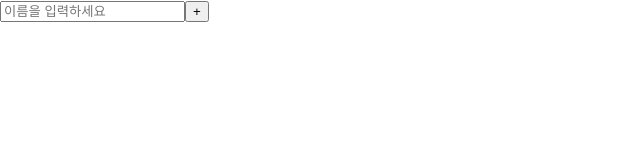
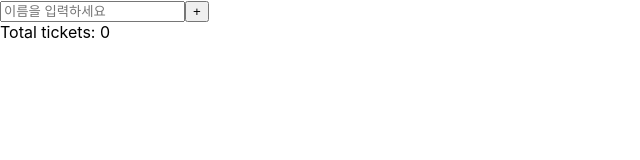
Before and after one commit to JaeHyunLee123/raffle-app, a React (Create React App) app: page / in a window 1280 px wide. Shown: the top 160 px of the page, without its empty margins (0-640 px from the left). Built offline with nearby package versions, Linux system fonts and the light colour scheme.

Commit message:
feat: show total tickets

```diff
--- a/src/App.tsx
+++ b/src/App.tsx
@@ -1,4 +1,4 @@
-import React from "react";
+import React, { useEffect, useState } from "react";
 import { useForm } from "react-hook-form";
 import { createRaffle, selectRaffle } from "./features/raffle/raffleSlice";
 import { useAppDispatch, useAppSelector } from "./app/hooks";
@@ -13,7 +13,15 @@ function App() {
   const dispatch = useAppDispatch();
   const raffleList = useAppSelector(selectRaffle);
 
-  console.log(raffleList);
+  const [totalTicket, setTotalTicket] = useState(0);
+
+  useEffect(() => {
+    let temp = 0;
+    raffleList.forEach((raffle) => {
+      temp += raffle.ticket;
+    });
+    setTotalTicket(temp);
+  }, [raffleList]);
 
   const onSubmit = ({ name }: RaffleForm) => {
     dispatch(createRaffle(name));
@@ -29,6 +37,9 @@ function App() {
         />
         <button>+</button>
       </form>
+      <div>
+        <span>Total tickets: {totalTicket}</span>
+      </div>
       <ul>
         {raffleList.map((raffle) => (
           <Raffle raffle={raffle} />
```
